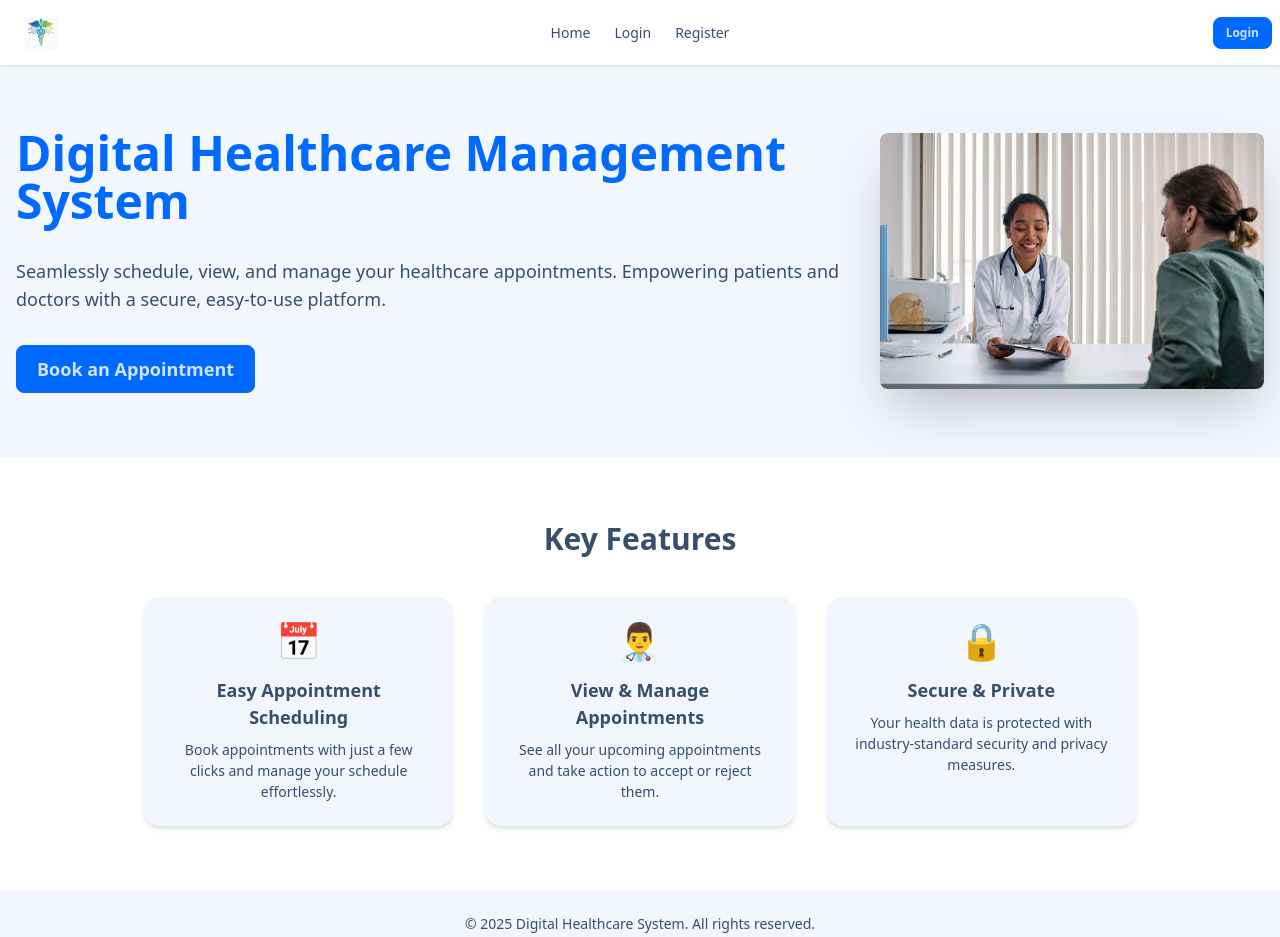
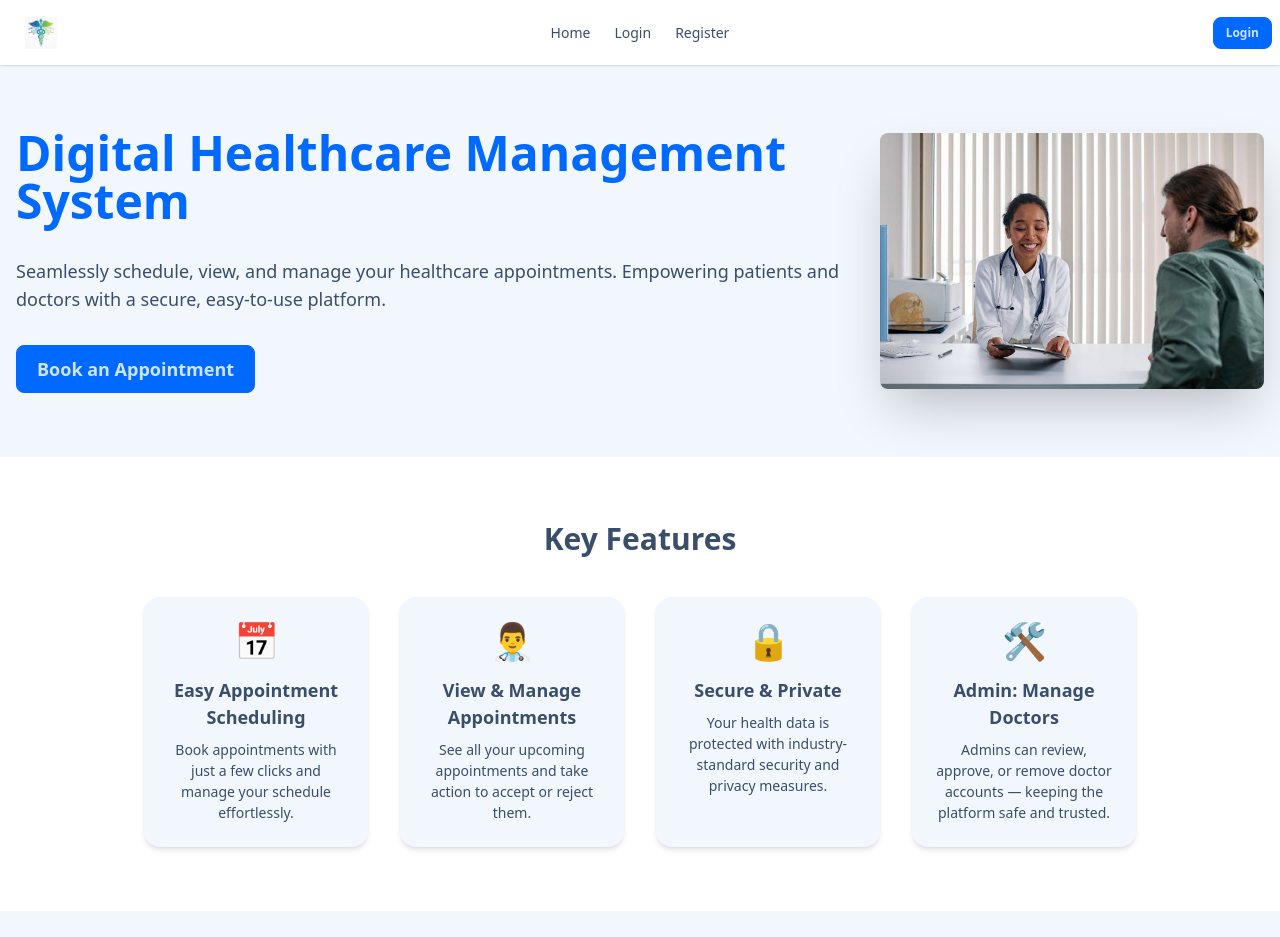
Before and after one commit to abhishek9680/digital-healthcare-system, a React (Vite) app in the folder frontend/: page / in a window 1280 px wide. Shown: the top 937 px of the page. Built offline with nearby package versions, Linux system fonts and the light colour scheme.

Commit message:
add some changes in landing page

```diff
--- a/frontend/src/pages/landing/LandingPage.jsx
+++ b/frontend/src/pages/landing/LandingPage.jsx
@@ -25,7 +25,7 @@ function LandingPage() {
       <section className="py-16 bg-base-100">
         <div className="max-w-5xl mx-auto px-4">
           <h2 className="text-3xl font-bold text-center mb-10">Key Features</h2>
-          <div className="grid gap-8 md:grid-cols-3">
+          <div className="grid gap-8 md:grid-cols-4">
             <div className="card bg-base-200 shadow-md">
               <div className="card-body items-center text-center">
                 <span className="text-4xl">📅</span>
@@ -47,6 +47,13 @@ function LandingPage() {
                 <p>Your health data is protected with industry-standard security and privacy measures.</p>
               </div>
             </div>
+            <div className="card bg-base-200 shadow-md">
+              <div className="card-body items-center text-center">
+                <span className="text-4xl">🛠️</span>
+                <h3 className="card-title mt-2">Admin: Manage Doctors</h3>
+                <p>Admins can review, approve, or remove doctor accounts — keeping the platform safe and trusted.</p>
+              </div>
+            </div>
           </div>
         </div>
       </section>
```
